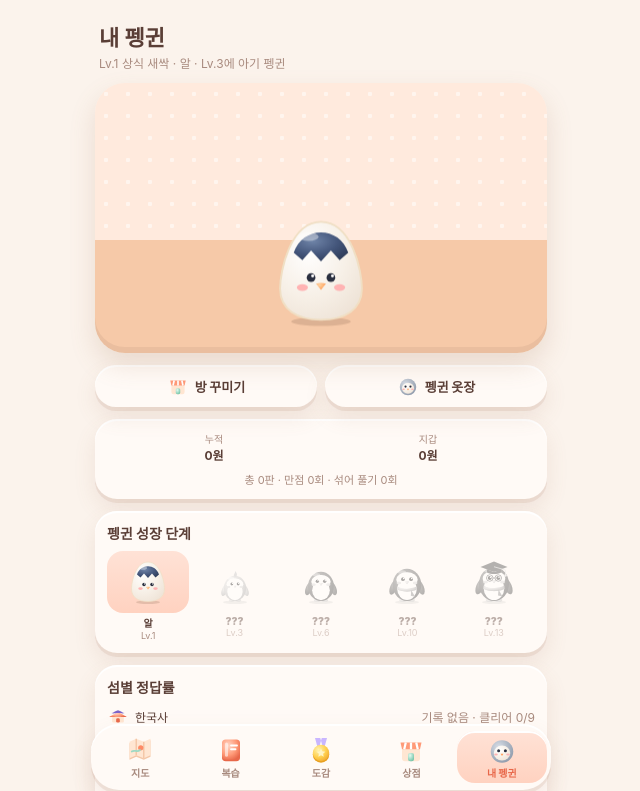
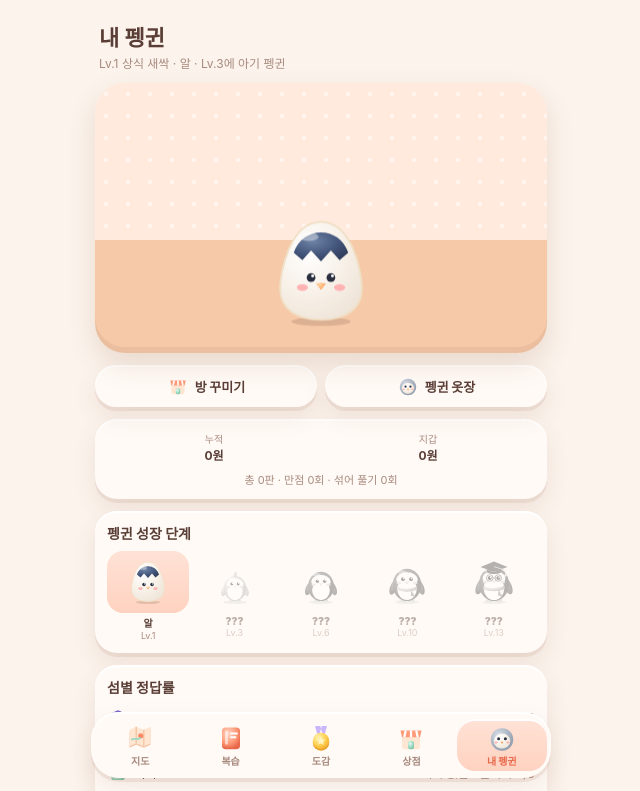
Before and after one commit to 29rzpyjv5j-bit/gichosangsik, a React (Vite) app: page /profile in a window 1280 px wide. Shown: the top 791 px of the page, without its empty margins (319-959 px from the left). Built offline with nearby package versions, Linux system fonts and the light colour scheme.

Commit message:
하단 탭바 위치를 조금 올림
Co-Authored-By: Claude Opus 5 <noreply@anthropic.com>

```diff
--- a/src/components/TabBar.tsx
+++ b/src/components/TabBar.tsx
@@ -27,7 +27,7 @@ export function TabBar() {
       <div
         className="puffy"
         style={{
-          pointerEvents: 'auto', width: '100%', maxWidth: 460, margin: '0 10px 10px',
+          pointerEvents: 'auto', width: '100%', maxWidth: 460, margin: '0 10px calc(22px + env(safe-area-inset-bottom, 0px))',
           display: 'grid', gridTemplateColumns: `repeat(${TABS.length}, 1fr)`,
           padding: '7px 4px', borderRadius: 28,
         }}
--- a/src/screens/CategoryDetail.tsx
+++ b/src/screens/CategoryDetail.tsx
@@ -236,7 +236,7 @@ export default function CategoryDetail() {
       <div
         className="puffy"
         style={{
-          position: 'sticky', bottom: 96, marginTop: 12, padding: '12px 14px', borderRadius: 24,
+          position: 'sticky', bottom: 'calc(108px + env(safe-area-inset-bottom, 0px))', marginTop: 12, padding: '12px 14px', borderRadius: 24,
           display: 'flex', alignItems: 'center', gap: 10,
         }}
       >
--- a/src/theme/base.css
+++ b/src/theme/base.css
@@ -12,7 +12,7 @@ html, body {
   max-width: 480px;
   margin: 0 auto;
   min-height: 100vh;
-  padding: 0 0 104px;
+  padding: 0 0 calc(116px + env(safe-area-inset-bottom, 0px));
 }
 
 @keyframes bob {
```
